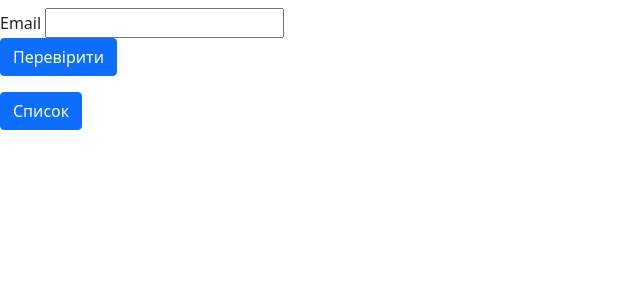
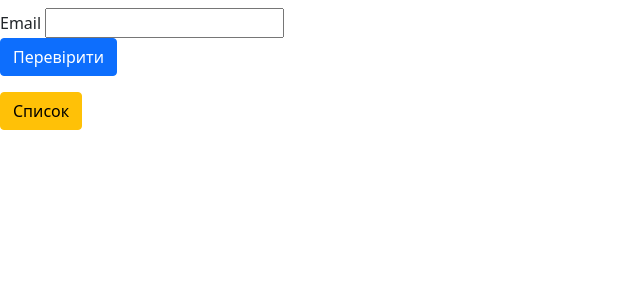
Before and after one commit to OsipovEugen/EvoTest, a Django app: page /check/ in a window 1280 px wide. Shown: the top 300 px of the page, without its empty margins (0-640 px from the left). Run offline with Django 4.2, Linux system fonts and the light colour scheme; some libraries are stand-ins or nearby versions.

Commit message:
test changes commit

```diff
--- a/greetings/templates/greetings/person_check.html
+++ b/greetings/templates/greetings/person_check.html
@@ -58,7 +58,7 @@
 	</form>
 
 
-  <a href="{% url 'person_list_url' %}" class="btn btn-primary  mt-3">Cписок</a>
+  <a href="{% url 'person_list_url' %}" class="btn btn-warning  mt-3">Cписок</a>
 
   <script src="https://cdn.jsdelivr.net/npm/@popperjs/core@2.10.2/dist/umd/popper.min.js" integrity="  sha384-7+zCNj/IqJ95wo16oMtfsKbZ9ccEh31eOz1HGyDuCQ6wgnyJNSYdrPa03rtR1zdB" crossorigin="anonymous"></script>
   <script src="https://cdn.jsdelivr.net/npm/bootstrap@5.1.3/dist/js/bootstrap.min.js" integrity="sha384-QJHtvGhmr9XOIpI6YVutG+2QOK9T+ZnN4kzFN1RtK3zEFEIsxhlmWl5/YESvpZ13" crossorigin="anonymous"></script>
```
